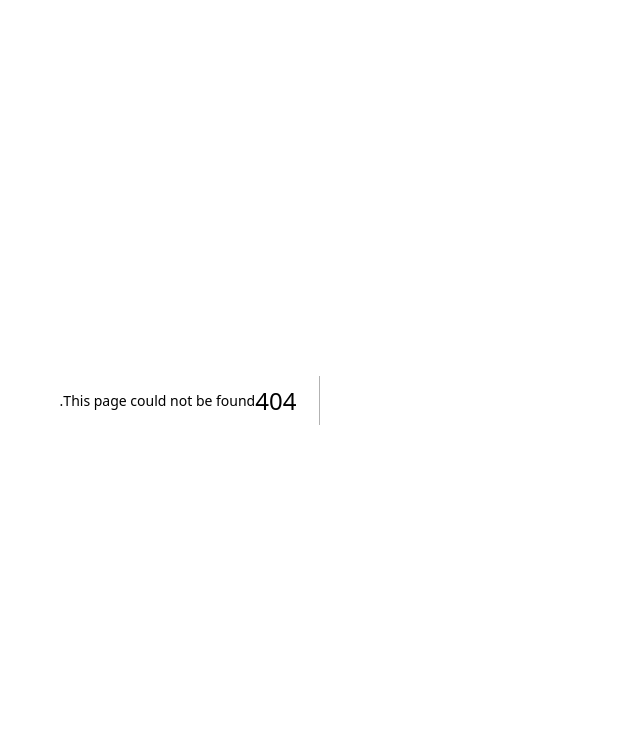
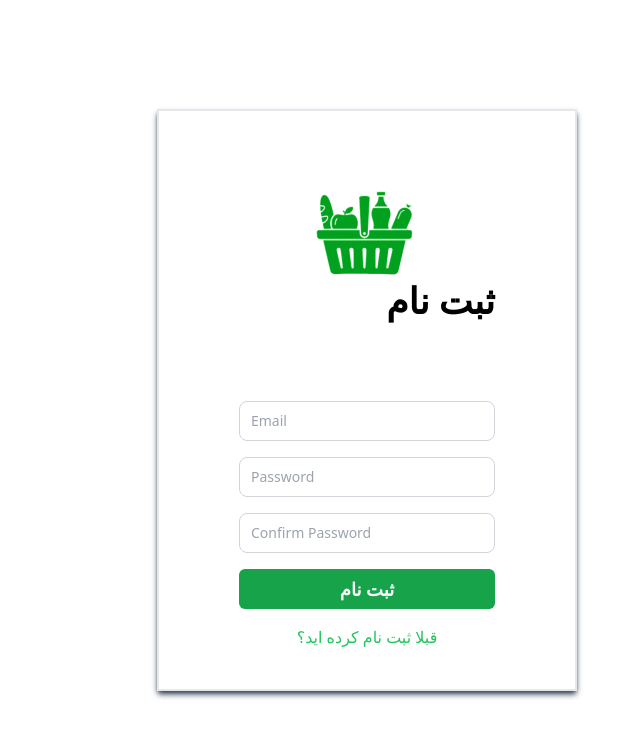
Before and after one commit to niliaw-mdn/supermarket, a Next.js app in the folder front/: page /register in a window 1280 px wide. Before the commit this address had no page. Shown: the top 738 px of the page, without its empty margins (482-1122 px from the left). Built offline with nearby package versions, Linux system fonts and the light colour scheme.

Commit message:
add login and delete product

```diff
--- a/front/components/Header.js
+++ b/front/components/Header.js
@@ -21,7 +21,7 @@ function Header() {
   }, []);
 
   if (showHeader) {
-    router.push("./login");
+    router.push("./register");
   }
 
   return (
--- a/front/pages/addItems/index.js
+++ b/front/pages/addItems/index.js
@@ -1,7 +1,7 @@
-import React from "react";
+import React, { useState } from "react";
 import { useRouter } from "next/router";
-import { useState } from "react";
 import { IoArrowBackOutline } from "react-icons/io5";
+import toast, { Toaster } from "react-hot-toast";
 
 function Index() {
   const router = useRouter();
@@ -11,13 +11,66 @@ function Index() {
   };
 
   const [unit, setUnit] = useState("kg");
+  const [name, setName] = useState("");
+  const [price, setPrice] = useState("");
+  const [quantity, setQuantity] = useState("");
+  const [file, setFile] = useState(null);
+
+
+  const unitToUomId = {
+    kg: 3,
+    number: 1,
+    liter: 7,
+    meter: 4,
+  };
 
   const handleUnitChange = (e) => {
     setUnit(e.target.value);
   };
 
+  const handleFileChange = (e) => {
+    setFile(e.target.files[0]);
+  };
+
+  const handleSubmit = async (e) => {
+    e.preventDefault();
+
+
+    const formData = new FormData();
+    formData.append("name", name);
+    formData.append("price_per_unit", price);
+    formData.append("available_quantity", quantity);
+    formData.append("uom_id", unitToUomId[unit]);
+    formData.append("file", file);
+
+
+    try {
+      const response = await fetch("http://localhost:5000/insertProduct", {
+        method: "POST",
+        body: formData,
+      });
+
+      const result = await response.json();
+
+      if (result.error) {
+        toast.error(`Error: ${result.error}`);
+      } else {
+        toast.success("محصول با موفقیت درج شد.");
+
+        setName("");
+        setPrice("");
+        setQuantity("");
+        setFile(null);
+      }
+    } catch (error) {
+      console.error("Error during product submission:", error);
+      toast.error("An error occurred while submitting the product.");
+    }
+  };
+
   return (
     <>
+     <Toaster/>
       <div className="flex justify-center">
         <div className="w-[95%] h-[119px] relative">
           <div className="w-full h-[80px] left-0 top-[6px] absolute bg-[#3b6e28] rounded-[20px]"></div>
@@ -38,16 +91,20 @@ function Index() {
       </div>
 
       <div className="flex flex-col justify-center items-center">
-        <div className="bg-gray-300 h-auto w-[500px] rounded-lg flex flex-col justify-center items-center">
+        <div className="bg-gray-300 border-gray-500 shadow-lg h-auto w-[500px] rounded-lg px-12 ">
           <div className="mb-4 font-semibold pt-5 pl-56">
             مشخصات محصول را وارد کنید:
           </div>
+          <form onSubmit={handleSubmit} className="w-full">
             <ul className="list-none">
               <li className="py-5">
                 <input
                   className="h-8 w-72 rounded-md p-3"
                   placeholder="اسم محصول"
                   type="text"
+                  value={name}
+                  onChange={(e) => setName(e.target.value)}
+                  required
                 />
               </li>
               <li className="py-5">
@@ -55,6 +112,9 @@ function Index() {
                   className="h-8 w-72 rounded-md p-3"
                   placeholder="قیمت"
                   type="text"
+                  value={price}
+                  onChange={(e) => setPrice(e.target.value)}
+                  required
                 />
               </li>
               <li className="py-5 flex items-center space-x-2 rtl:space-x-reverse">
@@ -64,6 +124,9 @@ function Index() {
                   type="number"
                   step={unit === "kg" ? "0.1" : "1"}
                   min="0"
+                  value={quantity}
+                  onChange={(e) => setQuantity(e.target.value)}
+                  required
                 />
                 <select
                   className="h-10 w-32 rounded-md p-2 border border-gray-300 bg-white"
@@ -88,12 +151,17 @@ function Index() {
                   id="file_input"
                   type="file"
                   accept="image/*"
+                  onChange={handleFileChange}
+                  required
                 />
               </li>
               <li className="m-10 ml-10 bg-[#0f8515] text-center pt-1 rounded-md h-10">
-              <button className="text-white font-bold text-lg">تایید</button>
+                <button type="submit" className="text-white font-bold text-lg">
+                  تایید
+                </button>
               </li>
             </ul>
+          </form>
         </div>
       </div>
     </>
--- a/front/pages/login/index.js
+++ b/front/pages/login/index.js
@@ -1,44 +1,62 @@
-import React, { useState, useEffect } from "react";
+import React, { useState } from "react";
 import toast, { Toaster } from "react-hot-toast";
 import { useRouter } from "next/router";
-import Header from "@/components/Header";
 
 function Index() {
-  const [userName, setUserName] = useState("");
+  const [email, setEmail] = useState("");
   const [password, setPassword] = useState("");
   const router = useRouter();
 
+  const loginHandler = async () => {
+    const response = await fetch("http://localhost:5000/login", {
 
-  const loginHandler = () => {
-    if (password !== "1234" || userName !== "niloofar") {
+      method: "POST",
+      headers: {
+        "Content-Type": "application/json",
+      },
+      body: JSON.stringify({
+        email: email,
+        password: password,
+      }),
+    });
+
+    if (response.ok) {
+      const data = await response.json();
+      const token = data.jwt_token;
+
+      localStorage.setItem("jwt_token", token);
+
+      toast.success("با موفقیت وارد شدید.");
+      router.push("./mainPage");
+    } else {
       toast.error("لطفا اطلاعات را درست وارد کنید.");
-    } else {
-      toast.success("با موفقیت وارد شدید.");
-      router.push("./mainPage")
     }
   };
 
   return (
     <>
-       <Toaster />
+      <Toaster />
       <div className="flex justify-center items-center h-screen">
-        <div className="border-2 shadow-slate-700 shadow-md p-5">
+        <div className="border-2 shadow-slate-700 shadow-md px-20 pb-10">
           <div className="flex flex-col space-y-4">
-            <p className="p-3 font-semibold">ابتدا وارد حساب کاربری خود شوید.</p>
+            <div className="flex flex-col -space-y-20">
+              <img src="./pic/Grocery.png" width={250} />
+              <h2 className="font-extrabold text-4xl">ورود</h2>
+            </div>
             <div className="relative w-64">
               <input
-                type="text"
+                type="email"
                 id="floating-input"
                 className="block w-full h-10 px-2.5 pt-5 pb-2 text-sm text-gray-900 bg-transparent border border-gray-300 rounded-lg appearance-none focus:outline-none focus:ring-2 focus:ring-blue-600 focus:border-blue-600 peer"
                 placeholder=" "
-                value={userName}
-                onChange={(e) => setUserName(e.target.value)}
+                value={email}
+                onChange={(e) => setEmail(e.target.value)}
               />
               <label
                 htmlFor="floating-input"
                 className="absolute text-sm text-gray-500 bg-white px-1 duration-300 transform top-[-10px] left-2 peer-placeholder-shown:top-2.5 peer-placeholder-shown:text-gray-400 peer-placeholder-shown:bg-transparent peer-focus:top-[-10px] peer-focus:text-blue-600 peer-focus:bg-white"
               >
-                User name
+                Email
               </label>
             </div>
             <div className="relative w-64">
@@ -59,7 +77,7 @@ function Index() {
             </div>
             <div className="flex justify-center">
               <button
-                className="bg-blue-700 w-[50%] text-white text-lg text-center rounded-md pb-1"
+                className="bg-green-600 w-[100%] rounded-md h-10 text-white font-bold text-lg"
                 onClick={loginHandler}
               >
                 ورود
--- a/front/pages/products/index.js
+++ b/front/pages/products/index.js
@@ -55,6 +55,22 @@ function Index() {
     document.addEventListener("mousedown", handleClickOutside);
     return () => document.removeEventListener("mousedown", handleClickOutside);
   }, []);
+
+  const deleteProduct = async (productId) => {
+    try {
+      const response = await axios.post("http://localhost:5000/deleteProduct", {
+        product_id: productId,
+      });
+
+      if (response.status === 200) {
+
+        setFetchdata(fetchdata.filter((product) => product.product_id !== productId));
+      }
+    } catch (err) {
+      console.error("Error deleting product: ", err);
+      alert("An error occurred while deleting the product.");
+    }
+  };
 
   return (
     <>
@@ -282,14 +298,26 @@ function Index() {
                     </span>
                   </div>
                   <div className="relative group ml-4">
-                    <RiDeleteBin5Fill className="text-lg text-red-400" size={30} />
+                    <RiDeleteBin5Fill
+                      className="text-lg text-red-400"
+                      size={30}
+                      onClick={() => {
+                        if (window.confirm('از پاک کردن این محصول مطمئن هستید؟')) {
+                          deleteProduct(post.product_id);
+                        }
+                      }}
+                    />
                     <span className="absolute bottom-full left-1/2 -translate-x-1/2 mb-1 hidden group-hover:block bg-black text-white text-sm rounded-md px-2 py-1">
                       Delete
                     </span>
                   </div>
                 </td>
                 <td className="border border-gray-300 px-4 py-2">
-                  {/* Image Placeholder */}
+                <img
+                src={`http://localhost:5000/productimage/${post.image}`}
+                alt={`Product ${post.product_id}`}
+                className="h-16 w-16 object-cover"
+                />
                 </td>
                 <td className="border border-gray-300 px-4 py-2">
                   {post.name}
--- /dev/null
+++ b/front/pages/register/index.js
@@ -0,0 +1,106 @@
+import { useState } from "react";
+import axios from "axios";
+import { useRouter } from "next/router";
+import toast, { Toaster } from "react-hot-toast";
+
+export default function Index() {
+  const [email, setEmail] = useState("");
+  const [password, setPassword] = useState("");
+  const [confirmPassword, setConfirmPassword] = useState("");
+
+  const router = useRouter();
+
+  const handleSubmit = async (event) => {
+    event.preventDefault();
+
+    if (password !== confirmPassword) {
+      toast.error("Passwords don't match");
+      return;
+    }
+
+    try {
+      const response = await axios.post("http://localhost:5000/register", {
+        email,
+        password,
+        confirm_password: confirmPassword,
+      });
+
+      if (response.status === 201) {
+        toast.success("با موفقیت ثبت شد");
+        router.push("./login");
+      } else {
+        toast.error("Registration failed");
+      }
+    } catch (error) {
+      console.error(error);
+      toast.error("Error during registration");
+    }
+  };
+
+  return (
+    <>
+    <Toaster/>
+    <div className="flex justify-center items-center h-screen">
+      <div className="border-2 shadow-slate-700 shadow-md px-20 pb-10">
+        <div className="flex flex-col -space-y-20 pb-20">
+        <img src="./pic/Grocery.png" width={250}/>
+        <h2 className="font-extrabold text-4xl">ثبت نام </h2>
+        </div>
+        <form onSubmit={handleSubmit} className="flex flex-col space-y-4">
+          <div className="relative w-64">
+            <input
+              type="email"
+              id="floating-input"
+              className="block w-full h-10 px-2.5 pt-5 pb-2 text-sm text-gray-900 bg-transparent border border-gray-300 rounded-lg appearance-none focus:outline-none focus:ring-2 focus:ring-blue-600 focus:border-blue-600 peer"
+              placeholder=" "
+              value={email}
+              onChange={(e) => setEmail(e.target.value)}
+            />
+            <label
+              htmlFor="floating-input"
+              className="absolute text-sm text-gray-500 bg-white px-1 duration-300 transform top-[-10px] left-2 peer-placeholder-shown:top-2.5 peer-placeholder-shown:text-gray-400 peer-placeholder-shown:bg-transparent peer-focus:top-[-10px] peer-focus:text-blue-600 peer-focus:bg-white"
+            >
+              Email
+            </label>
+          </div>
+          <div className="relative w-64">
+              <input
+                type="password"
+                id="floating-input"
+                className="block w-full h-10 px-2.5 pt-5 pb-2 text-sm text-gray-900 bg-transparent border border-gray-300 rounded-lg appearance-none focus:outline-none focus:ring-2 focus:ring-blue-600 focus:border-blue-600 peer"
+                placeholder=" "
+                value={password}
+                onChange={(e) => setPassword(e.target.value)}
+              />
+              <label
+                htmlFor="floating-input"
+                className="absolute text-sm text-gray-500 bg-white px-1 duration-300 transform top-[-10px] left-2 peer-placeholder-shown:top-2.5 peer-placeholder-shown:text-gray-400 peer-placeholder-shown:bg-transparent peer-focus:top-[-10px] peer-focus:text-blue-600 peer-focus:bg-white"
+              >
+                Password
+              </label>
+            </div>
+            <div className="relative w-64">
+              <input
+                type="password"
+                id="floating-input"
+                className="block w-full h-10 px-2.5 pt-5 pb-2 text-sm text-gray-900 bg-transparent border border-gray-300 rounded-lg appearance-none focus:outline-none focus:ring-2 focus:ring-blue-600 focus:border-blue-600 peer"
+                placeholder=" "
+                value={confirmPassword}
+                onChange={(e) => setConfirmPassword(e.target.value)}
+              />
+              <label
+                htmlFor="floating-input"
+                className="absolute text-sm text-gray-500 bg-white px-1 duration-300 transform top-[-10px] left-2 peer-placeholder-shown:top-2.5 peer-placeholder-shown:text-gray-400 peer-placeholder-shown:bg-transparent peer-focus:top-[-10px] peer-focus:text-blue-600 peer-focus:bg-white"
+              >
+                Confirm Password
+              </label>
+            </div>
+
+          <button type="submit" className="bg-green-600 rounded-md h-10 text-white font-bold text-lg">ثبت نام</button>
+          <a href="./login" className="text-center text-green-500">قبلا ثبت نام کرده اید؟</a>
+        </form>
+      </div>
+    </div>
+    </>
+  );
+}
```
Also changed, not shown: front/public/pic/Grocery.png (added). Lines whose indentation alone changed are shown as unchanged.
